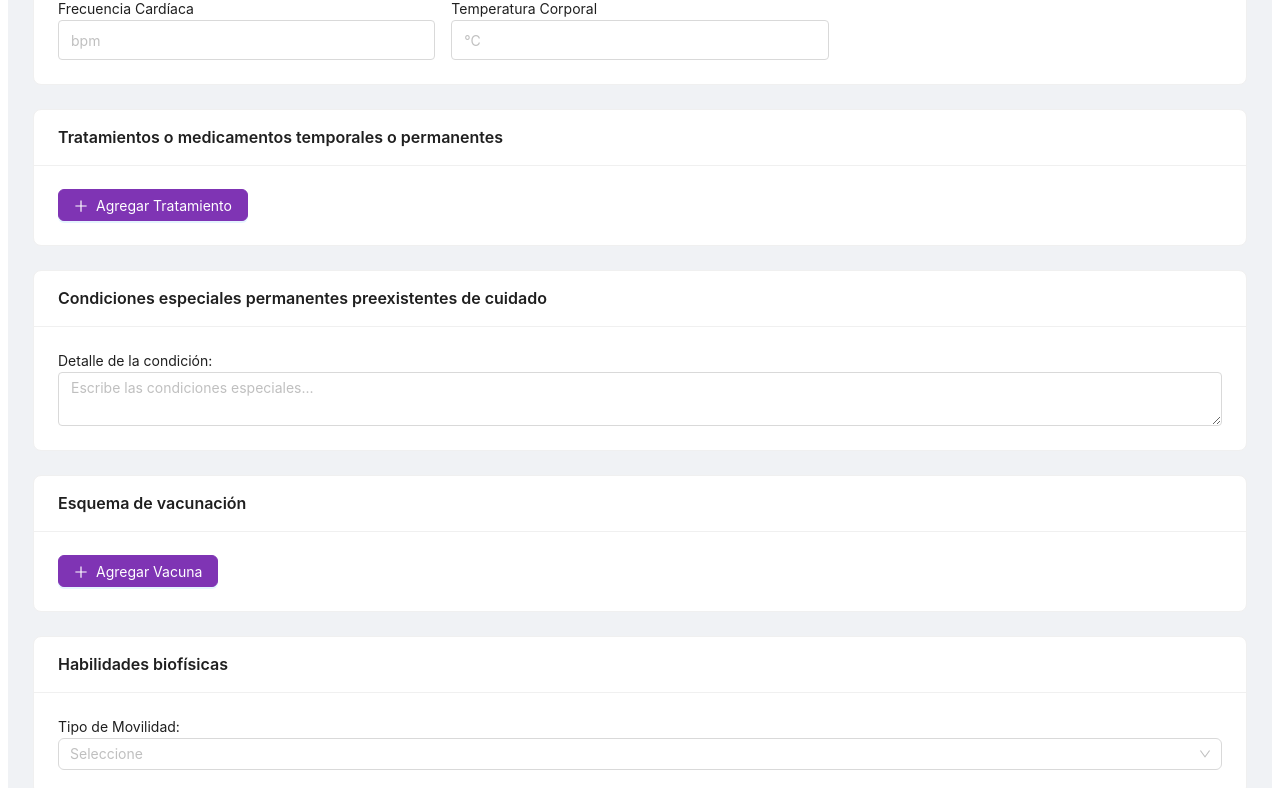
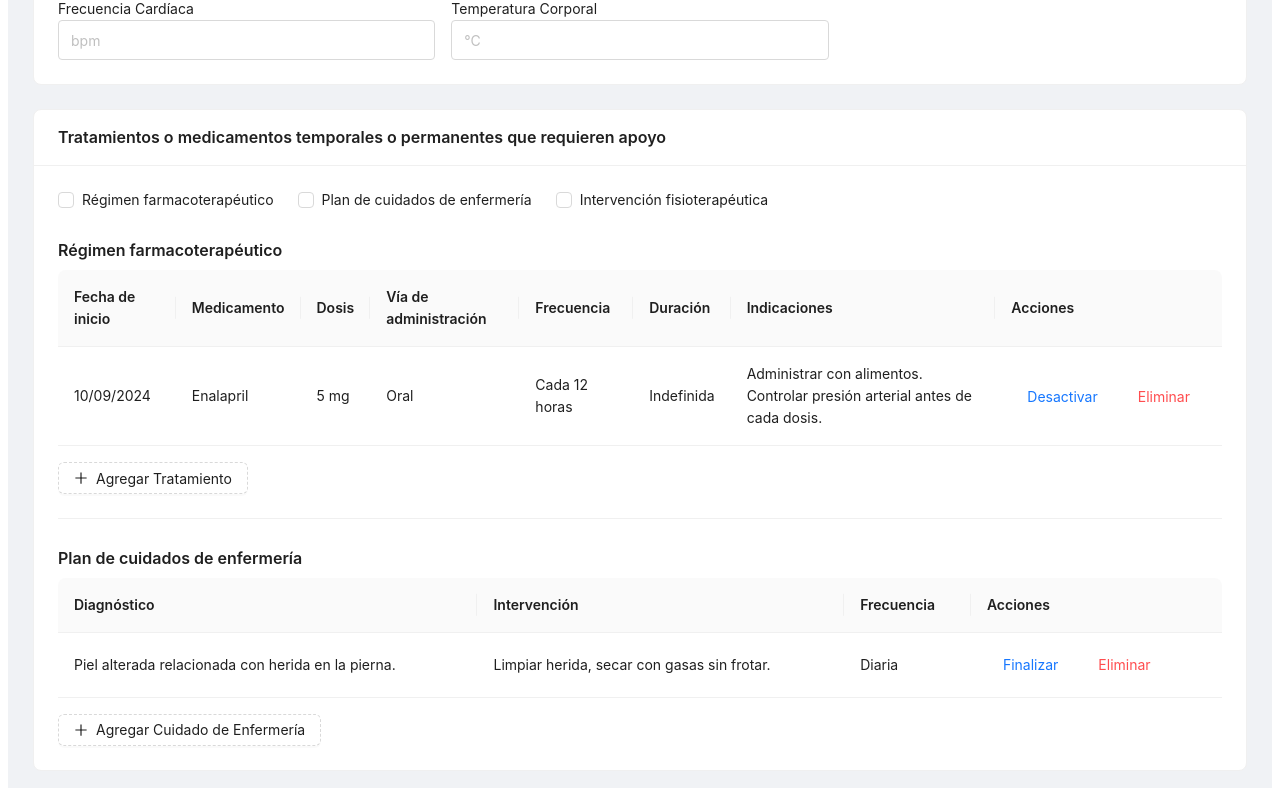
Before and after one commit to Davidvera27/CareLink, a React (Create React App) app in the folder frontend/: page /detalles-usuario/historia-clinica/1 in a window 1280 px wide. Shown: the part 1132-1920 px from the top of the page. Built offline with nearby package versions, Linux system fonts and the light colour scheme; sample sign-in values are in the browser's storage.

Commit message:
Update HistoriaClinica.js

```diff
--- a/frontend/src/components/HistoriaClinica.js
+++ b/frontend/src/components/HistoriaClinica.js
@@ -1,48 +1,58 @@
 import React from "react";
-import GlobalHeader from "./GlobalHeader";
-import "../styles/HistoriaClinica.css";
-import { Card, Button, Avatar, Row, Col, Input, Select, Typography } from "antd";
-import { PlusOutlined } from "@ant-design/icons";
+import GlobalHeader from "./GlobalHeader"; // Importa el componente de encabezado global.
+import "../styles/HistoriaClinica.css"; // Importa los estilos específicos para esta página.
+import { Card, Button, Avatar, Row, Col, Input, Select, Typography, Table, Checkbox, Space, Divider } from "antd"; // Importa componentes de Ant Design.
+import { PlusOutlined } from "@ant-design/icons"; // Importa el ícono "PlusOutlined" de Ant Design.
 
-const { Title, Text } = Typography;
+const { Title, Text } = Typography; // Desestructuración para usar componentes tipográficos de Ant Design.
 
 const HistoriaClinica = () => {
   return (
     <div className="historia-clinica-page">
+      {/* Encabezado global */}
       <GlobalHeader />
+
+      {/* Contenedor principal de la página */}
       <div className="historia-clinica-container">
-        {/* Main Patient Card */}
+
+        {/* Tarjeta principal de información del paciente */}
         <Card className="principal-card" bordered>
           <Row align="middle" gutter={16}>
+            {/* Columna para el avatar del paciente */}
             <Col span={4}>
               <Avatar
                 className="avatar"
                 size={72}
-                src="https://via.placeholder.com/72"
+                src="https://via.placeholder.com/72" // URL de ejemplo para el avatar - puede cambiarse por una ruta del disco local.
                 alt="Avatar"
               />
             </Col>
+
+            {/* Columna con la información personal del paciente */}
             <Col span={10}>
-              <Title level={5}>JUAN ANTONIO LOPEZ ORREGO</Title>
-              <Text>44567890 - Masculino - 1956/11/08 - 68 años</Text>
+              <Title level={5}>JUAN ANTONIO LOPEZ ORREGO</Title> {/* Nombre del paciente */}
+              <Text>44567890 - Masculino - 1956/11/08 - 68 años</Text> {/* Identificación y detalles */}
               <br />
-              <Text>Casado - Pensionado</Text>
+              <Text>Casado - Pensionado</Text> {/* Estado civil */}
             </Col>
+
+            {/* Columna con la información de contacto del paciente */}
             <Col span={10}>
-              <Text>CLL 45 - 60-20 INT 101</Text>
+              <Text>CLL 45 - 60-20 INT 101</Text> {/* Dirección */}
               <br />
-              <Text>315 6789 6789 - juanantonio@gmail.com</Text>
+              <Text>315 6789 6789 - juanantonio@gmail.com</Text> {/* Teléfono y correo */}
             </Col>
           </Row>
         </Card>
 
-        {/* Emergency Service Card */}
+        {/* Tarjeta para servicios de emergencias médicas */}
         <Card
           className="servicio-emergencias-card"
           title="Servicio externo para emergencias médicas"
           bordered
         >
           <Row gutter={16}>
+            {/* Campo: ¿Cuenta con servicio externo? */}
             <Col span={8}>
               <label>
                 ¿Cuenta con servicio externo para emergencias?
@@ -52,6 +62,8 @@ const HistoriaClinica = () => {
                 </Select>
               </label>
             </Col>
+
+            {/* Campo: ¿Cuál? */}
             <Col span={8}>
               <label>
                 ¿Cuál?
@@ -65,6 +77,8 @@ const HistoriaClinica = () => {
                 </Select>
               </label>
             </Col>
+
+            {/* Campo: Teléfono para emergencias */}
             <Col span={8}>
               <label>
                 Teléfono para servicio emergencia médica
@@ -74,7 +88,7 @@ const HistoriaClinica = () => {
           </Row>
         </Card>
 
-        {/* Other Sections */}
+        {/* Tarjeta de datos básicos de ingreso */}
         <Card title="Datos básicos de ingreso" bordered>
           <Row gutter={16}>
             <Col span={12}>
@@ -92,6 +106,7 @@ const HistoriaClinica = () => {
           </Row>
         </Card>
 
+        {/* Tarjeta de datos básicos de salud */}
         <Card title="Datos básicos de salud" bordered>
           <Row gutter={16}>
             <Col span={12}>
@@ -118,6 +133,7 @@ const HistoriaClinica = () => {
           </Row>
         </Card>
 
+        {/* Exploración física inicial */}
         <Card title="Exploración física inicial" bordered>
           <Row gutter={16}>
             <Col span={8}>
@@ -153,13 +169,118 @@ const HistoriaClinica = () => {
           </Row>
         </Card>
 
+{/* Tratamientos o medicamentos temporales o permanentes */}
 <Card
-          title="Tratamientos o medicamentos temporales o permanentes"
+  className="tratamientos-card"
+  title="Tratamientos o medicamentos temporales o permanentes que requieren apoyo"
   bordered
 >
-          <Button type="primary" icon={<PlusOutlined />}>
+  <div style={{ marginBottom: "16px" }}>
+    <Checkbox.Group style={{ display: "flex", gap: "16px" }}>
+      <Checkbox value="farmaco" defaultChecked>
+        Régimen farmacoterapéutico
+      </Checkbox>
+      <Checkbox value="enfermeria" defaultChecked>
+        Plan de cuidados de enfermería
+      </Checkbox>
+      <Checkbox value="fisioterapia">
+        Intervención fisioterapéutica
+      </Checkbox>
+    </Checkbox.Group>
+  </div>
+
+  <div>
+    <Typography.Title level={5}>Régimen farmacoterapéutico</Typography.Title>
+    <Table
+      columns={[
+        { title: "Fecha de inicio", dataIndex: "startDate", key: "startDate" },
+        { title: "Medicamento", dataIndex: "medicine", key: "medicine" },
+        { title: "Dosis", dataIndex: "dose", key: "dose" },
+        {
+          title: "Vía de administración",
+          dataIndex: "administration",
+          key: "administration",
+        },
+        { title: "Frecuencia", dataIndex: "frequency", key: "frequency" },
+        { title: "Duración", dataIndex: "duration", key: "duration" },
+        { title: "Indicaciones", dataIndex: "instructions", key: "instructions" },
+        {
+          title: "Acciones",
+          key: "actions",
+          render: (_, record) => (
+            <Space>
+              <Button type="link">Desactivar</Button>
+              <Button type="link" danger>
+                Eliminar
+              </Button>
+            </Space>
+          ),
+        },
+      ]}
+      dataSource={[
+        {
+          key: "1",
+          startDate: "10/09/2024",
+          medicine: "Enalapril",
+          dose: "5 mg",
+          administration: "Oral",
+          frequency: "Cada 12 horas",
+          duration: "Indefinida",
+          instructions:
+            "Administrar con alimentos. Controlar presión arterial antes de cada dosis.",
+        },
+      ]}
+      pagination={false}
+    />
+    <Button
+      type="dashed"
+      icon={<PlusOutlined />}
+      style={{ marginTop: "16px" }}
+    >
       Agregar Tratamiento
     </Button>
+  </div>
+
+  <Divider />
+
+  <div>
+    <Typography.Title level={5}>Plan de cuidados de enfermería</Typography.Title>
+    <Table
+      columns={[
+        { title: "Diagnóstico", dataIndex: "diagnosis", key: "diagnosis" },
+        { title: "Intervención", dataIndex: "intervention", key: "intervention" },
+        { title: "Frecuencia", dataIndex: "frequency", key: "frequency" },
+        {
+          title: "Acciones",
+          key: "actions",
+          render: (_, record) => (
+            <Space>
+              <Button type="link">Finalizar</Button>
+              <Button type="link" danger>
+                Eliminar
+              </Button>
+            </Space>
+          ),
+        },
+      ]}
+      dataSource={[
+        {
+          key: "1",
+          diagnosis: "Piel alterada relacionada con herida en la pierna.",
+          intervention: "Limpiar herida, secar con gasas sin frotar.",
+          frequency: "Diaria",
+        },
+      ]}
+      pagination={false}
+    />
+    <Button
+      type="dashed"
+      icon={<PlusOutlined />}
+      style={{ marginTop: "16px" }}
+    >
+      Agregar Cuidado de Enfermería
+    </Button>
+  </div>
 </Card>
 
         <Card title="Condiciones especiales permanentes preexistentes de cuidado" bordered>
```
Lines whose indentation alone changed are shown as unchanged.
